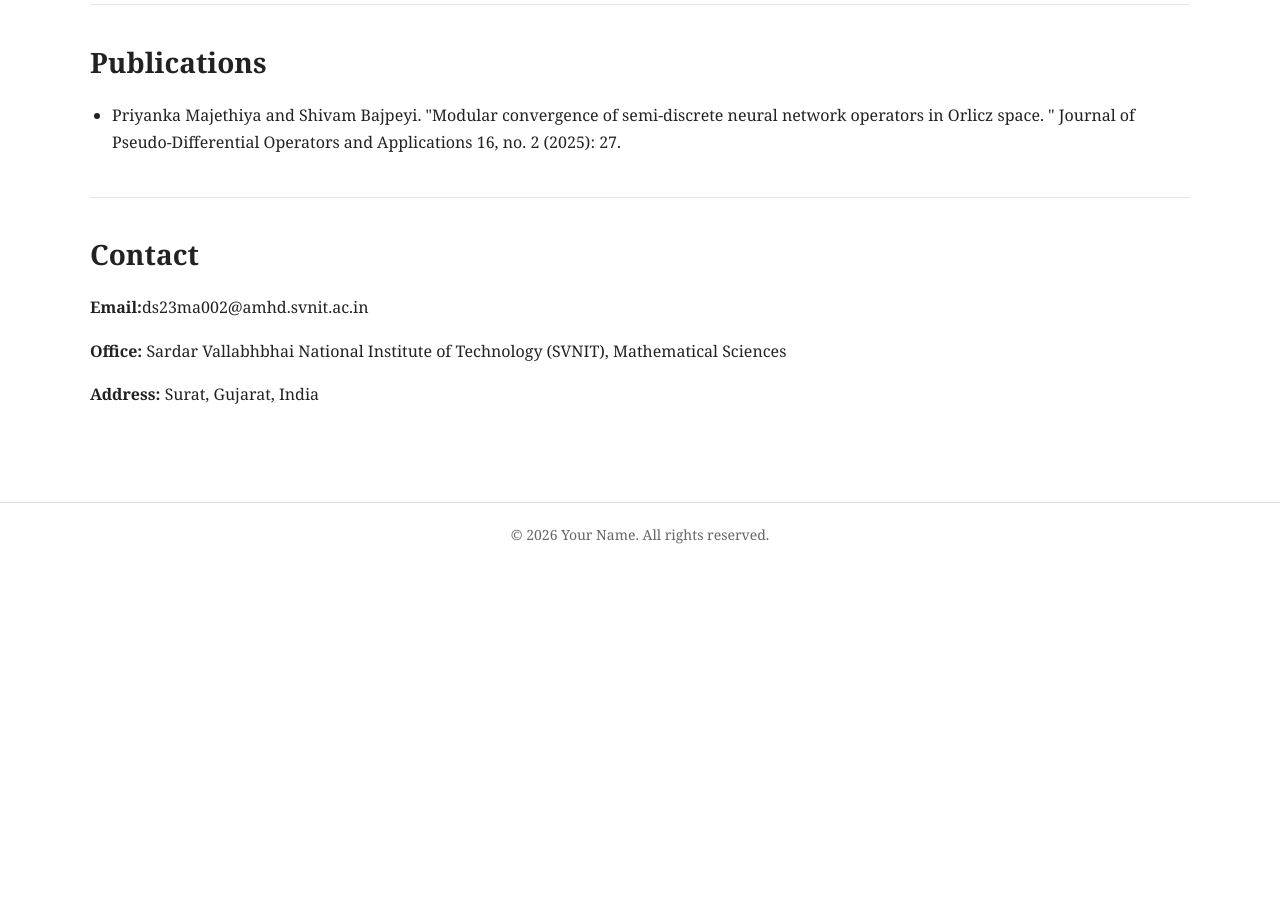
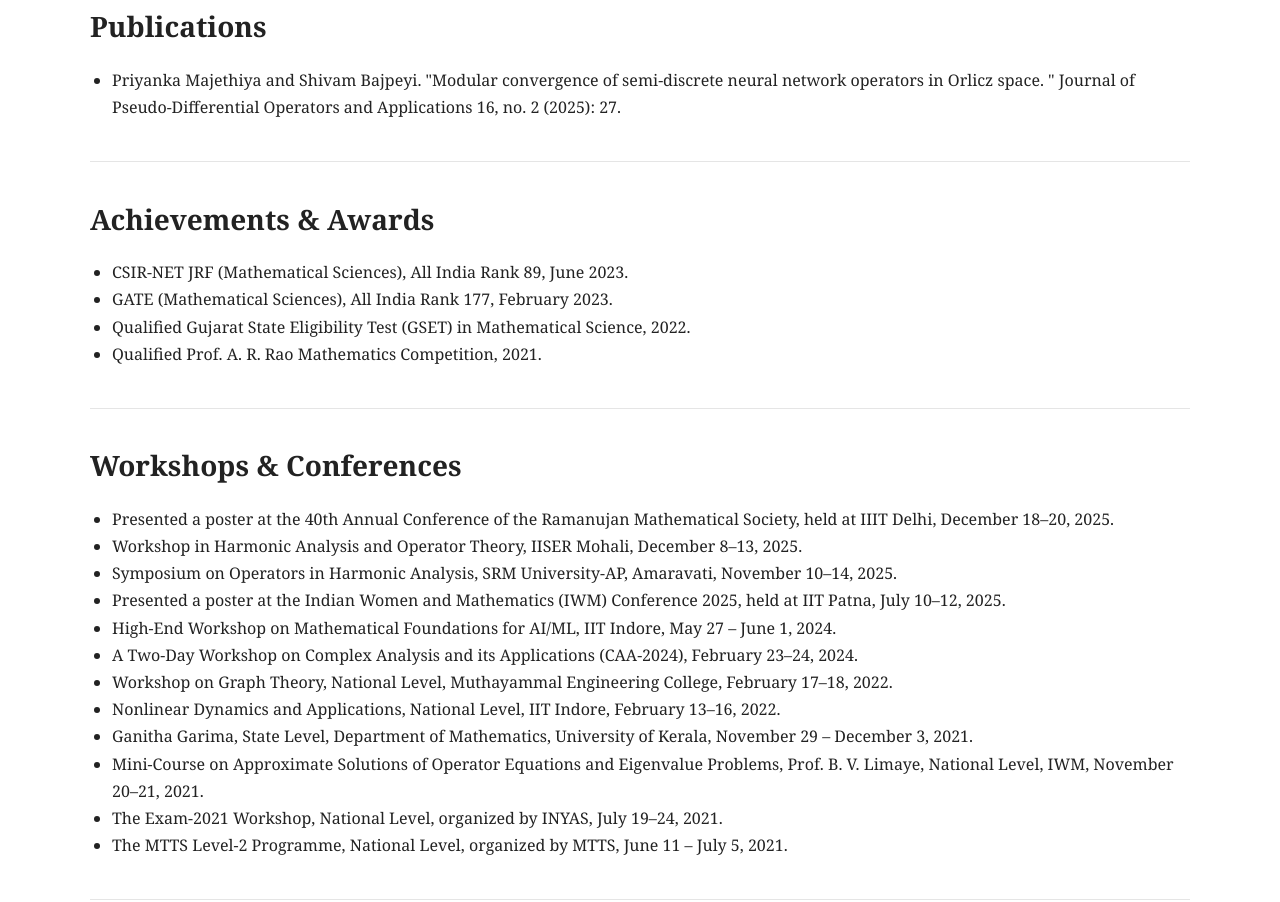
Before and after one commit to DS23MA002/priyankamajethiya.github.io, a plain HTML site: page index.html in a window 1280 px wide. Shown: the part 1561-2463 px from the top of the page. Before the commit the page ends 2148 px from the top, so only its background shows below. Drawn offline with Linux system fonts and the light colour scheme.

Commit message:
Update index.html

```diff
--- a/index.html
+++ b/index.html
@@ -3,7 +3,7 @@
 <head>
   <meta charset="UTF-8" />
   <meta name="viewport" content="width=device-width, initial-scale=1.0" />
-  <title>Your Name | Academic Homepage</title>
+  <title>Priyanka Majethiya | Academic Homepage</title>
   <style>
     body {
       margin: 0;
@@ -169,12 +169,14 @@
   <header>
     <div class="container">
       <nav>
-        <div class="name">Your Name</div>
+        <div class="name">Priyanka Majethiya</div>
         <ul>
           <li><a href="#about">About</a></li>
           <li><a href="#education">Education</a></li>
           <li><a href="#experience">Experience</a></li>
           <li><a href="#publications">Publications</a></li>
+          <li><a href="#achievements">Achievements</a></li>
+  <li><a href="#workshops">Workshops & Conferences</a></li>
           <li><a href="#contact">Contact</a></li>
         </ul>
       </nav>
@@ -191,10 +193,9 @@
         <p>Sardar Vallabhbhai National Institute of Technology (SVNIT)</p>
 
         <div class="links">
-          <a href="mailto:yourmail@example.com">Email=ds23ma002@amahd.svnit.ac.in</a>
           <a href="https://scholar.google.com/citations?user=m8OHx8wAAAAJ&hl=en">Google Scholar</a>
           <a href="https://www.researchgate.net/profile/Priyanka-Majethiya">ResearchGate</a>
-          <a href="#">LinkedIn</a>
+          <a href="https://www.linkedin.com/in/priyanka-majethiya-3678b42a2/">LinkedIn</a>
         </div>
       </div>
 
@@ -221,13 +222,13 @@
       </div>
 
       <div class="item">
-        <h3>Master’s Degree</h3>
+        <h3>Master of Science</h3>
         <p><strong>The Maharaja Sayajirao University of Baroda</strong></p>
         <p>Aug 2020 – May 2022</p>
       </div>
 
       <div class="item">
-        <h3>Bachelor’s Degree</h3>
+        <h3>Bachelor of Science</h3>
         <p><strong>The Maharaja Sayajirao University of Baroda</strong></p>
         <p>Jul 2017 – Apr 2020</p>
       </div>
@@ -259,6 +260,36 @@
       </ul>
     </section>
 
+
+      <section id="achievements">
+  <h2>Achievements & Awards</h2>
+  <ul class="simple-list">
+    <li>CSIR-NET JRF (Mathematical Sciences), All India Rank 89, June 2023.</li>
+    <li>GATE (Mathematical Sciences), All India Rank 177, February 2023.</li>
+    <li>Qualified Gujarat State Eligibility Test (GSET) in Mathematical Science, 2022.</li>
+    <li>Qualified Prof. A. R. Rao Mathematics Competition, 2021.</li>
+  </ul>
+</section>
+
+<section id="workshops">
+  <h2>Workshops & Conferences</h2>
+  <ul class="simple-list">
+    <li>Presented a poster at the 40th Annual Conference of the Ramanujan Mathematical Society, held at IIIT Delhi, December 18–20, 2025.</li>
+    <li>Workshop in Harmonic Analysis and Operator Theory, IISER Mohali, December 8–13, 2025.</li>
+    <li>Symposium on Operators in Harmonic Analysis, SRM University-AP, Amaravati, November 10–14, 2025.</li>
+    <li>Presented a poster at the Indian Women and Mathematics (IWM) Conference 2025, held at IIT Patna, July 10–12, 2025.</li>
+    <li>High-End Workshop on Mathematical Foundations for AI/ML, IIT Indore, May 27 – June 1, 2024.</li>
+    <li>A Two-Day Workshop on Complex Analysis and its Applications (CAA-2024), February 23–24, 2024.</li>
+    <li>Workshop on Graph Theory, National Level, Muthayammal Engineering College, February 17–18, 2022.</li>
+    <li>Nonlinear Dynamics and Applications, National Level, IIT Indore, February 13–16, 2022.</li>
+    <li>Ganitha Garima, State Level, Department of Mathematics, University of Kerala, November 29 – December 3, 2021.</li>
+    <li>Mini-Course on Approximate Solutions of Operator Equations and Eigenvalue Problems, Prof. B. V. Limaye, National Level, IWM, November 20–21, 2021.</li>
+    <li>The Exam-2021 Workshop, National Level, organized by INYAS, July 19–24, 2021.</li>
+    <li>The MTTS Level-2 Programme, National Level, organized by MTTS, June 11 – July 5, 2021.</li>
+  </ul>
+</section>
+
+
     <section id="contact">
       <h2>Contact</h2>
       <p><strong>Email:</strong>ds23ma002@amhd.svnit.ac.in</p>
```
